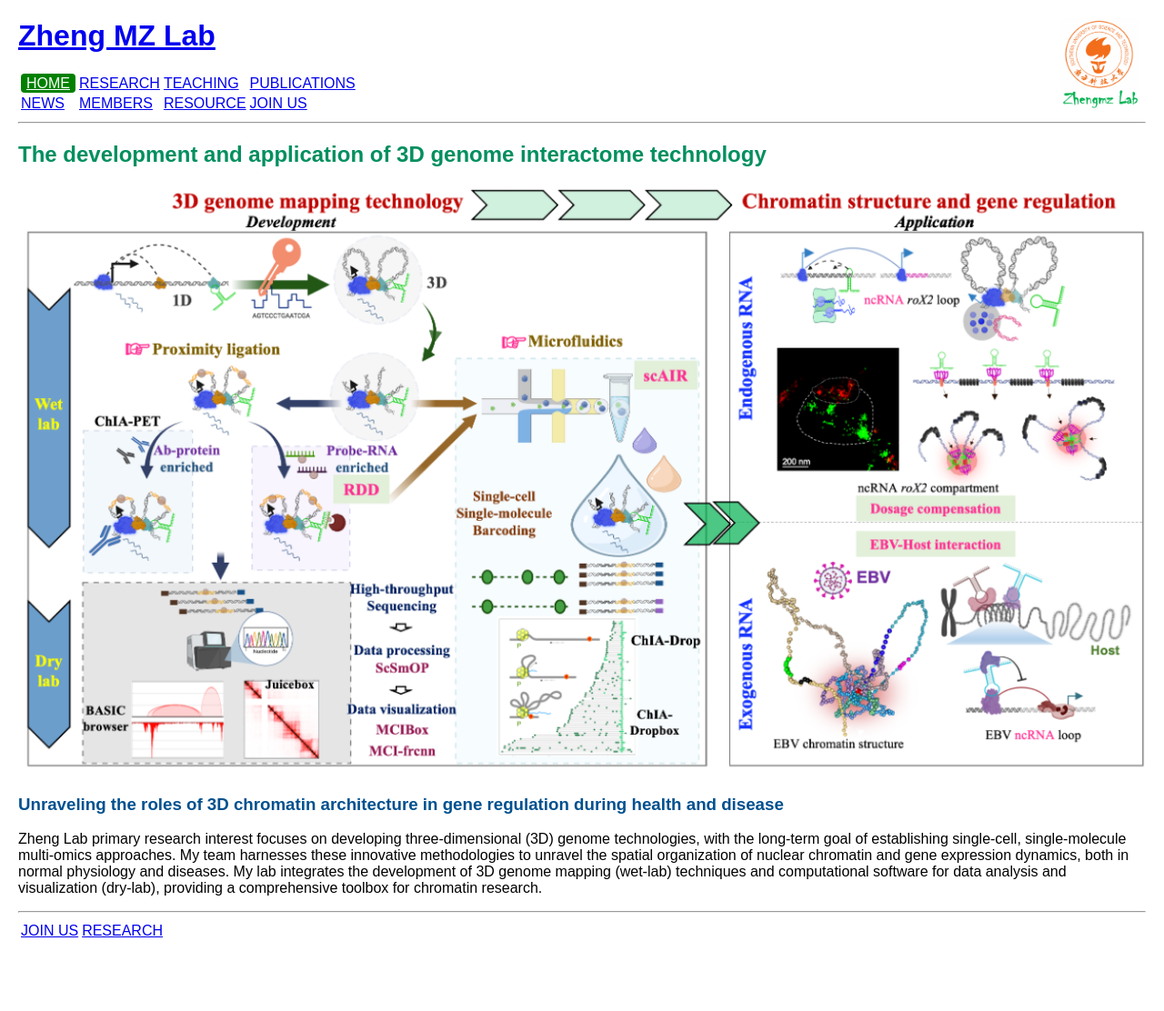
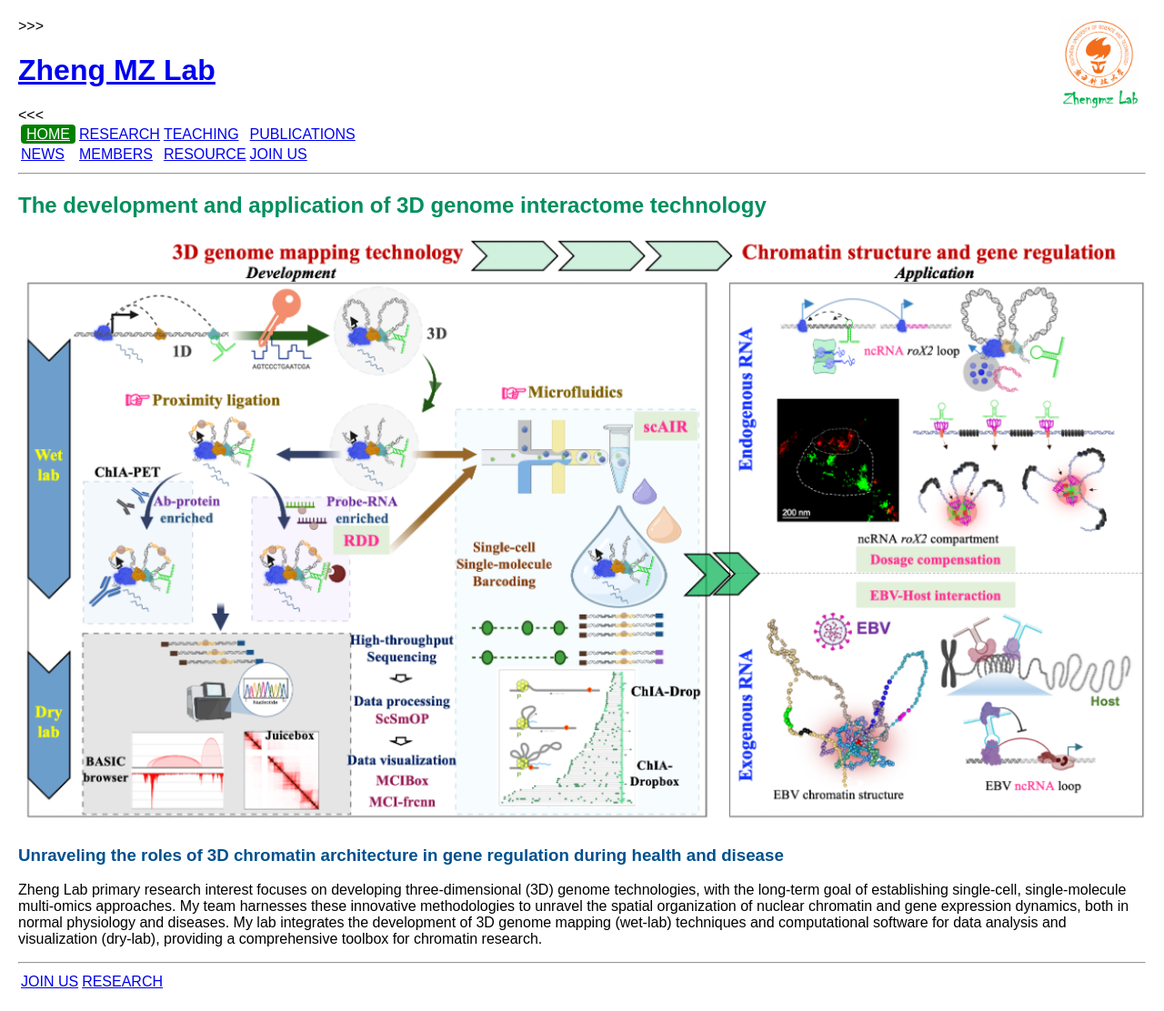
Before and after one commit to ZhengmzLab/zhengmzlab.github.io, a Jekyll site: the page built from index.md, in a window 1280 px wide. Shown: the whole page at 91% size. Built offline with Jekyll 4.4.1, drawn with Linux system fonts in a browser that asks for light colours; before the commit the page ends 1056 px from its top, so only the background shows below that.

Commit message:
Update default.html

```diff
--- a/_layouts/default.html
+++ b/_layouts/default.html
@@ -29,7 +29,7 @@
     </style>
   </head>
   <body>
-        {% include header.html %}
+     >>>  {% include header.html %} <<<
     <main>
       {{ content }}
     </main>
```
